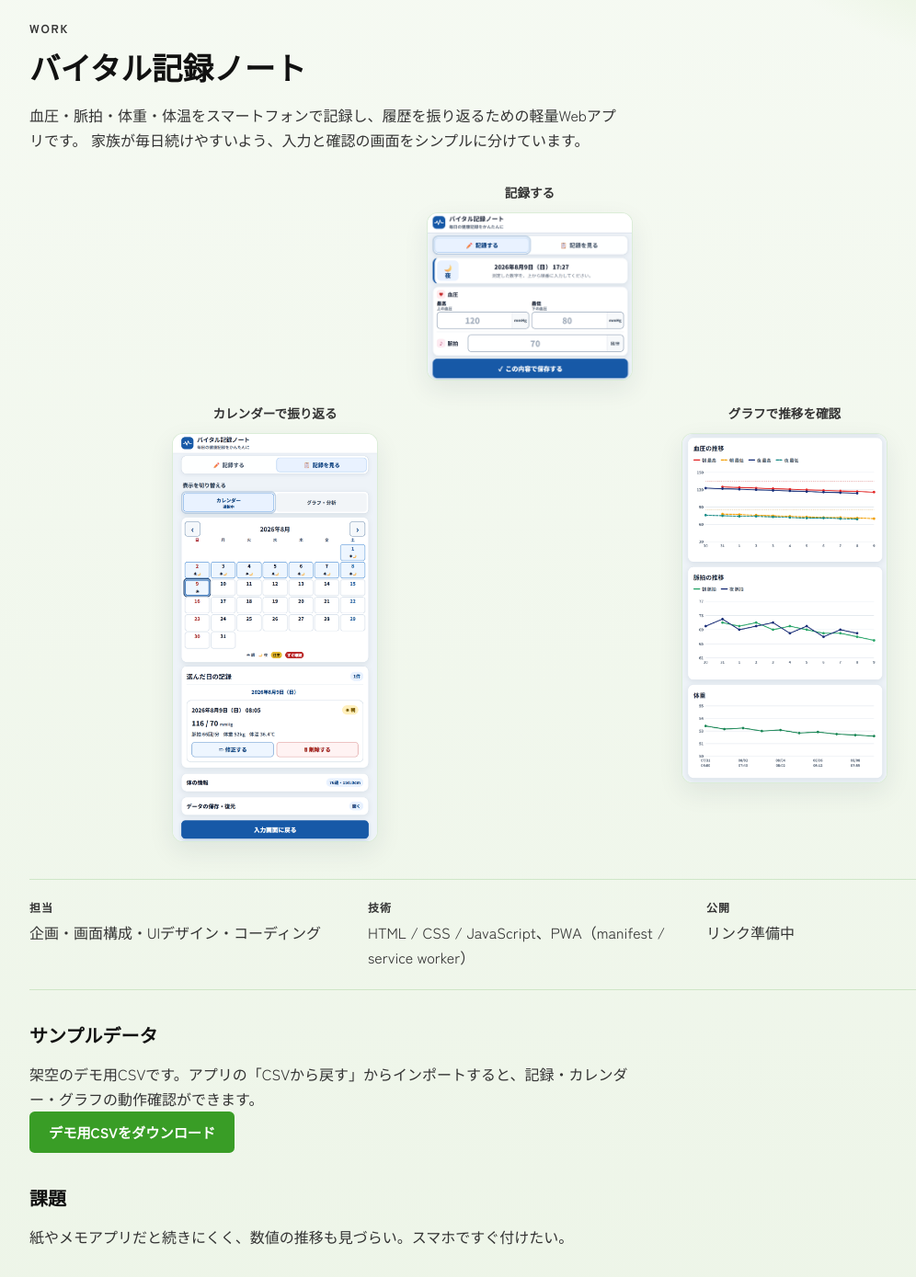
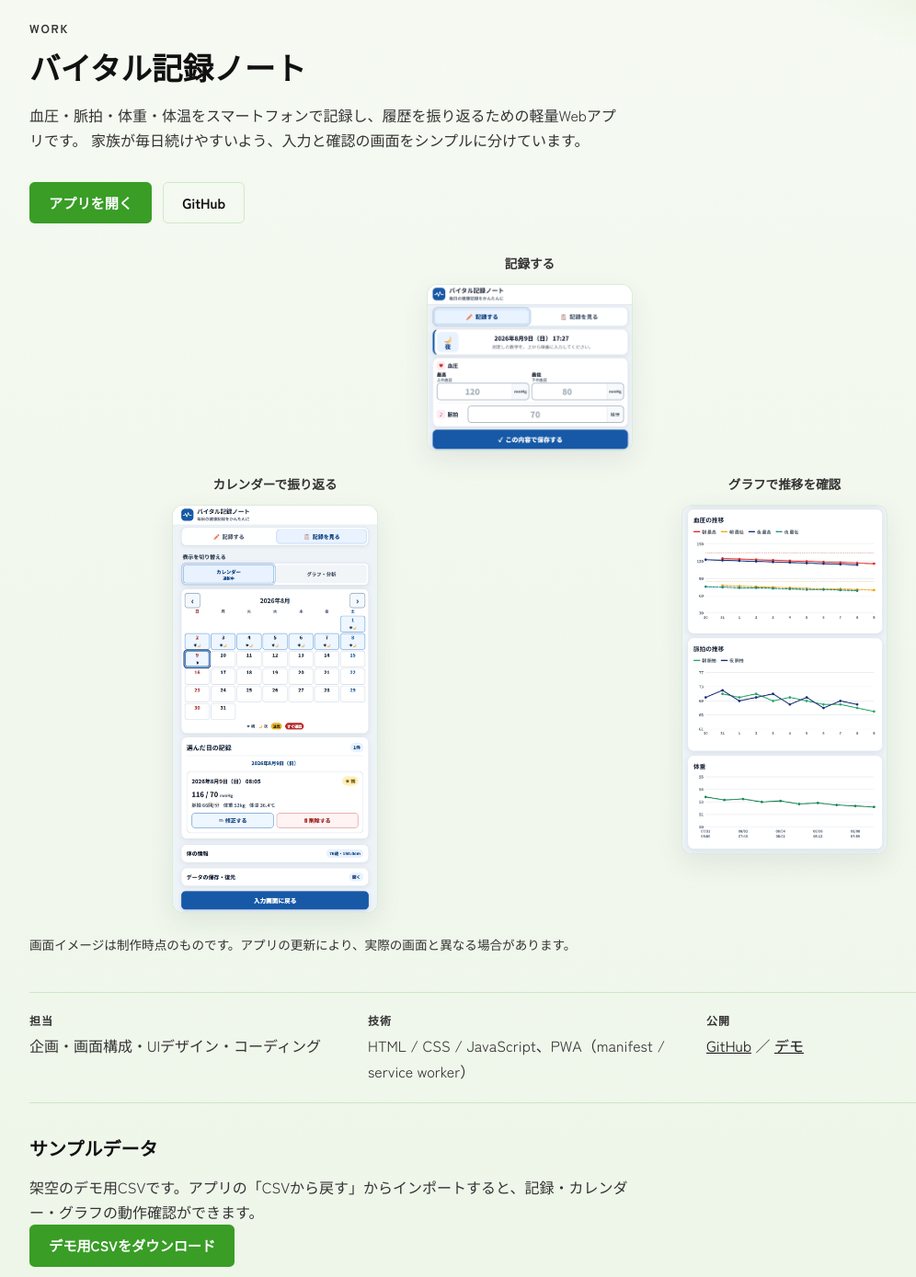
Before and after one commit to butti0108-spec/portfolio, a PHP site: page /works/vital.html in a window 1280 px wide. Shown: the part 149-1538 px from the top of the page at 92% size, without its empty margins (64-1060 px from the left). Run offline with PHP 8.4, Linux system fonts and the light colour scheme.

Commit message:
Add Vital GitHub and demo links plus screenshot disclaimer.
Co-authored-by: Cursor <cursoragent@cursor.com>

```diff
--- a/style.css
+++ b/style.css
@@ -448,6 +448,21 @@ a {
   margin: 0 0 2.5rem;
 }
 
+.work-links {
+  display: flex;
+  flex-wrap: wrap;
+  gap: 0.75rem;
+  margin: 0 0 2rem;
+}
+
+.shot-note {
+  margin: 0;
+  max-width: 40rem;
+  font-size: 0.85rem;
+  color: var(--muted);
+  line-height: 1.6;
+}
+
 .shot-card {
   margin: 0;
   text-align: center;
--- a/works/vital.html
+++ b/works/vital.html
@@ -38,6 +38,11 @@
         家族が毎日続けやすいよう、入力と確認の画面をシンプルに分けています。
       </p>
 
+      <p class="work-links">
+        <a class="btn btn-primary" href="https://butti0108-spec.github.io/vital-record-notebook/" target="_blank" rel="noopener noreferrer">アプリを開く</a>
+        <a class="btn btn-ghost" href="https://github.com/butti0108-spec/vital-record-notebook" target="_blank" rel="noopener noreferrer">GitHub</a>
+      </p>
+
       <div class="shot-gallery" aria-label="画面イメージ">
         <figure class="shot-card shot-card-feature">
           <figcaption>記録する</figcaption>
@@ -53,6 +58,7 @@
             <img src="../assets/images/vital/graphs.png" alt="血圧・脈拍・体重の推移グラフ画面。" width="390" height="665" loading="lazy">
           </figure>
         </div>
+        <p class="shot-note">画面イメージは制作時点のものです。アプリの更新により、実際の画面と異なる場合があります。</p>
       </div>
 
       <dl class="meta-grid">
@@ -66,7 +72,11 @@
         </div>
         <div>
           <dt>公開</dt>
-          <dd>リンク準備中</dd>
+          <dd>
+            <a href="https://github.com/butti0108-spec/vital-record-notebook" target="_blank" rel="noopener noreferrer">GitHub</a>
+            ／
+            <a href="https://butti0108-spec.github.io/vital-record-notebook/" target="_blank" rel="noopener noreferrer">デモ</a>
+          </dd>
         </div>
       </dl>
 
```
